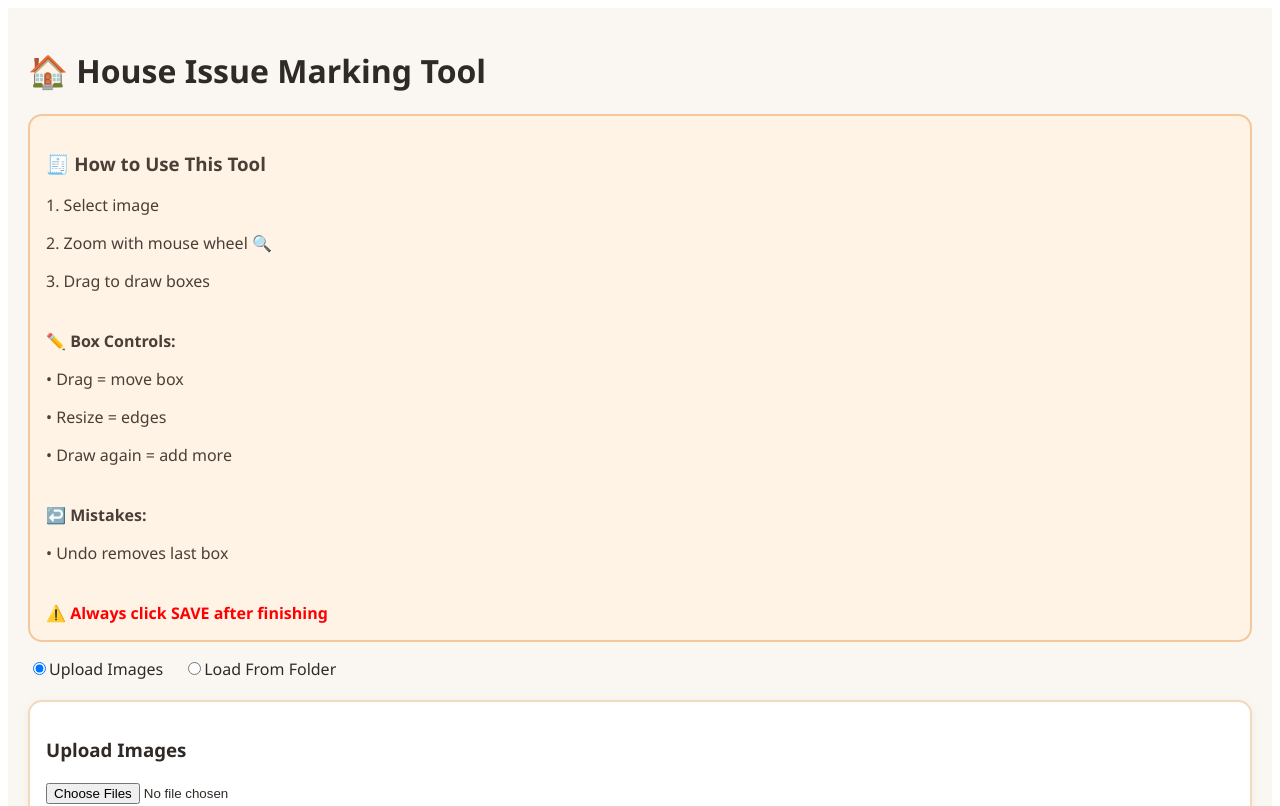
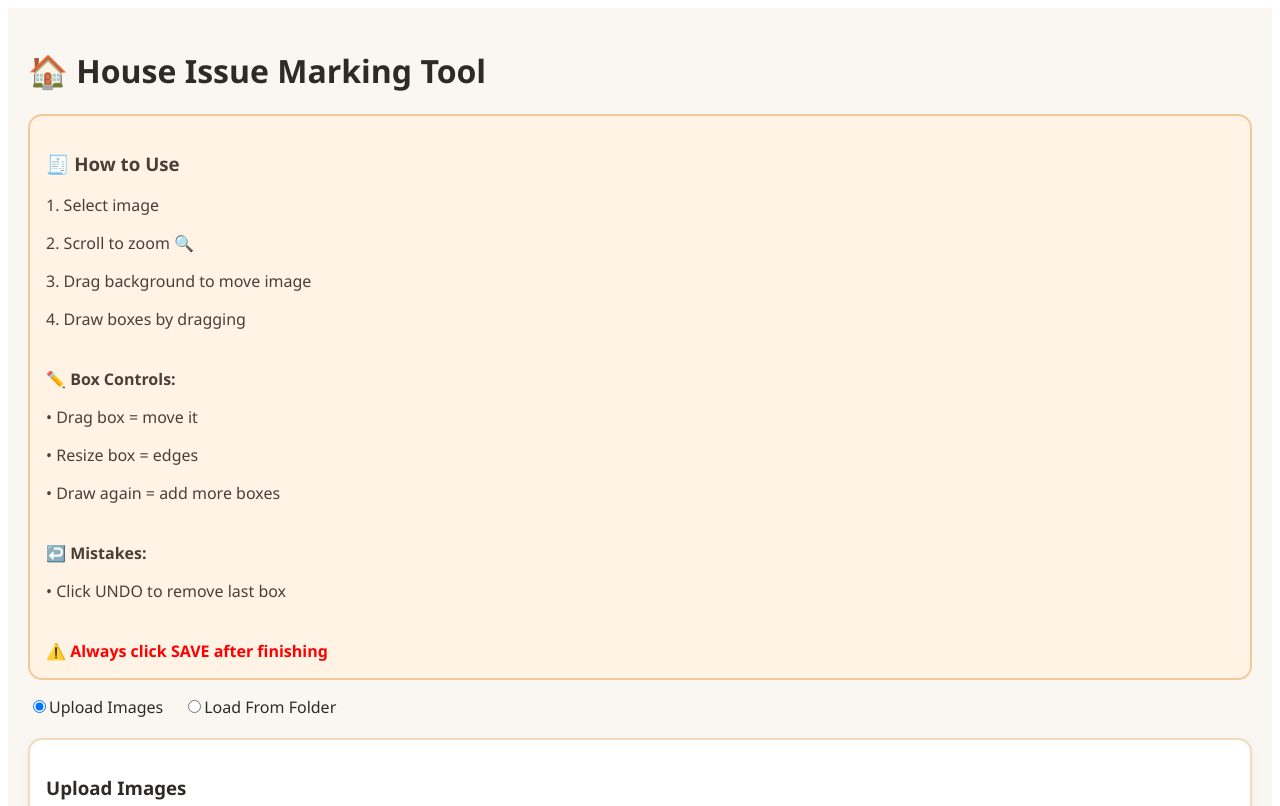
Before and after one commit to adullagayathri/housing_violations, a React (Create React App) app in the folder frontend/: page / in a window 1280 px wide. Shown: the top 806 px of the page. Built offline with nearby package versions, Linux system fonts and the light colour scheme.

Commit message:
Update help instructions in App.js

```diff
--- a/frontend/src/App.js
+++ b/frontend/src/App.js
@@ -67,31 +67,38 @@ function App() {
 
   return (
     <div className="App">
+
       <h1>🏠 House Issue Marking Tool</h1>
 
+      {/* Instructions */}
       <div className="help-box">
-        <h3>🧾 How to Use This Tool</h3>
+        <h3>🧾 How to Use</h3>
 
         <p>1. Select image</p>
-        <p>2. Zoom with mouse wheel 🔍</p>
-        <p>3. Drag to draw boxes</p>
+        <p>2. Scroll to zoom 🔍</p>
+        <p>3. Drag background to move image</p>
+        <p>4. Draw boxes by dragging</p>
 
         <br />
+
         <b>✏️ Box Controls:</b>
-        <p>• Drag = move box</p>
-        <p>• Resize = edges</p>
-        <p>• Draw again = add more</p>
+        <p>• Drag box = move it</p>
+        <p>• Resize box = edges</p>
+        <p>• Draw again = add more boxes</p>
 
         <br />
+
         <b>↩️ Mistakes:</b>
-        <p>• Undo removes last box</p>
+        <p>• Click UNDO to remove last box</p>
 
         <br />
+
         <b style={{ color: "red" }}>
           ⚠️ Always click SAVE after finishing
         </b>
       </div>
 
+      {/* Image source */}
       <div style={{ marginBottom: 20 }}>
         <label>
           <input
@@ -122,6 +129,7 @@ function App() {
         />
       )}
 
+      {/* selector */}
       {Object.keys(images).length > 0 && (
         <div style={{ marginBottom: 20 }}>
           <label><b>Select Image:</b></label>
@@ -137,6 +145,7 @@ function App() {
         </div>
       )}
 
+      {/* canvas */}
       <div className="main-content">
         <ViolationToolbar
           selectedViolation={selectedViolation}
```
